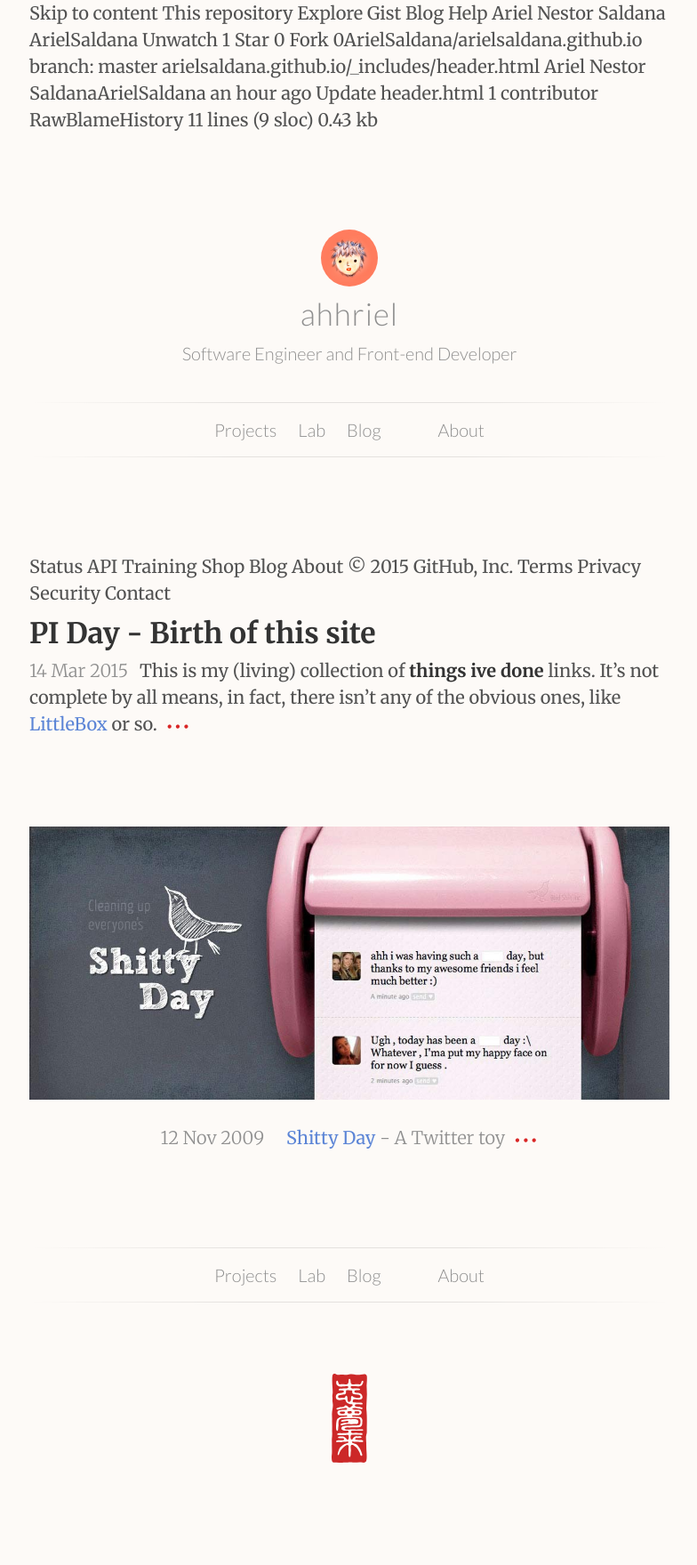
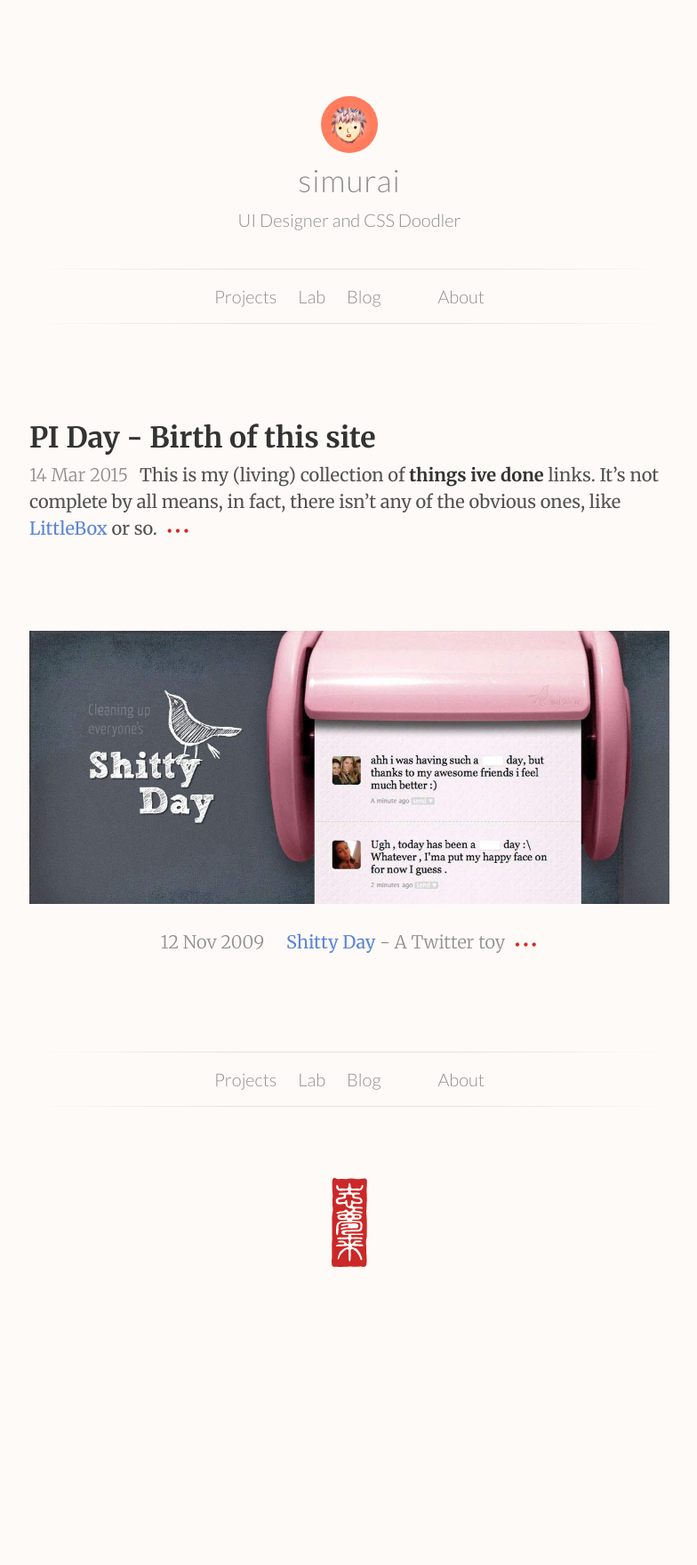
Before and after one commit to ArielSaldana/arielsaldana.github.io, a Jekyll site: the page built from index.html, in a window 1280 px wide. Shown: the whole page at 89% size, without its empty margins (247-1031 px from the left). Built offline with Jekyll 4.4.1, drawn with Linux system fonts in a browser that asks for light colours; Markdown is read by kramdown in place of the engine named in the settings; after the commit the page ends 1539 px from its top, so only the background shows below that.

Commit message:
Update header.html

```diff
--- a/_includes/header.html
+++ b/_includes/header.html
@@ -1,27 +1,10 @@
-Skip to content
- This repository
-Explore
-Gist
-Blog
-Help
-Ariel Nestor Saldana ArielSaldana
-
- Unwatch 1
-  Star 0
- Fork 0ArielSaldana/arielsaldana.github.io
- branch: master  arielsaldana.github.io/_includes/header.html
-Ariel Nestor SaldanaArielSaldana an hour ago Update header.html
-1 contributor
-RawBlameHistory     11 lines (9 sloc)  0.43 kb
 <header class="header Bread">
     <a href="/"><img class="header-avatar" src="/img/avatar.jpg" alt="ahhriel avatar"></a>
     <a class="header-hamburger" href="#top"></a>
     <div class="header-target {% if page.post %}is-post{% endif %}">
-        <h1 class="header-title">ahhriel</h1>
-        <p class="header-description">Software Engineer and Front-end Developer</p>
+        <h1 class="header-title">simurai</h1>
+        <p class="header-description">UI Designer and CSS Doodler</p>
 
         {% include nav.html %}
     </div>
 </header>
-Status API Training Shop Blog About
-© 2015 GitHub, Inc. Terms Privacy Security Contact
```
